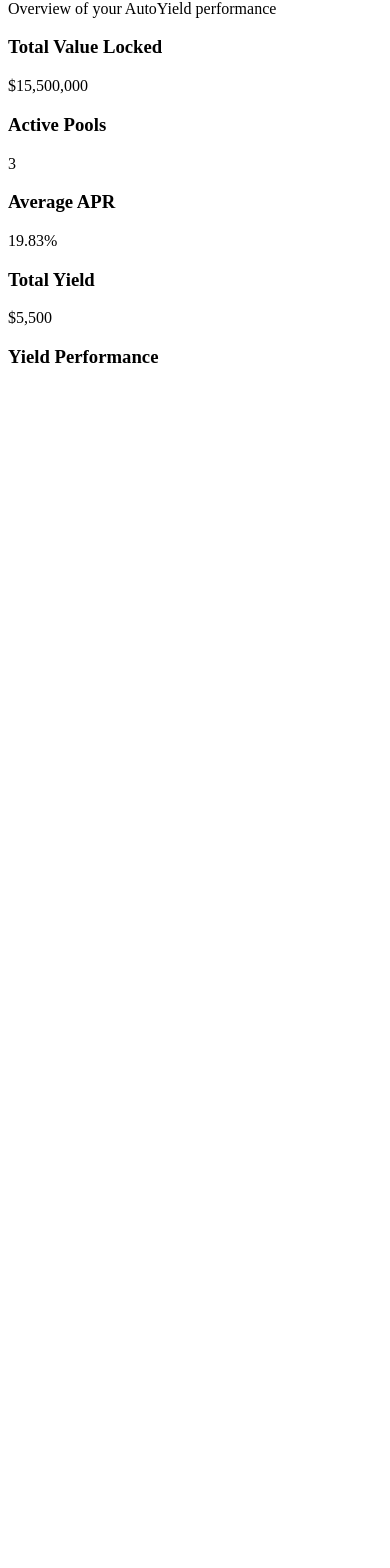
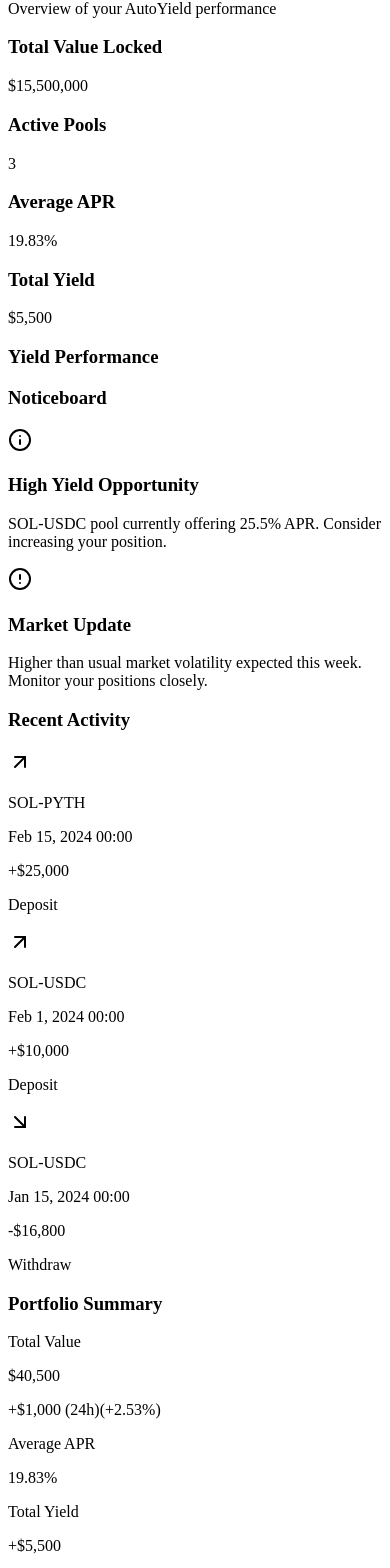
Before and after one commit to AutoYield-DeFi/AY, a React (Vite) app in the folder client/: page / in a window 390 px wide. Shown: the part 256-1824 px from the top of the page. Before the commit the page ends 844 px from the top, so only its background shows below. Built offline with nearby package versions, Linux system fonts and the light colour scheme.

Commit message:
Add dashboard page with portfolio summary, recent activity, and notices.  Includes internationalization support.
Screenshot: https://storage.googleapis.com/screenshot-production-us-central1/7d76da56-91a3-4197-acd7-40c116d48bcd/045f4593-664f-4368-a8d5-a2489df529f8.jpg

```diff
--- /dev/null
+++ b/client/src/components/dashboard/notice-board.tsx
@@ -0,0 +1,50 @@
+import { AlertCircle, Info } from "lucide-react";
+import { Card, CardContent, CardHeader, CardTitle } from "@/components/ui/card";
+import { useTranslation } from "react-i18next";
+
+export function NoticeBoard() {
+  const { t } = useTranslation();
+
+  const notices = [
+    {
+      type: "info",
+      title: t('dashboard.notices.high_yield_title'),
+      message: t('dashboard.notices.high_yield_message'),
+      icon: Info
+    },
+    {
+      type: "warning",
+      title: t('dashboard.notices.market_update_title'),
+      message: t('dashboard.notices.market_update_message'),
+      icon: AlertCircle
+    }
+  ];
+
+  return (
+    <Card className="card-gradient">
+      <CardHeader>
+        <CardTitle>{t('dashboard.notices.title')}</CardTitle>
+      </CardHeader>
+      <CardContent>
+        <div className="space-y-4">
+          {notices.map((notice, index) => (
+            <div
+              key={index}
+              className={`flex items-start gap-3 p-3 rounded-lg ${
+                notice.type === 'warning'
+                  ? 'bg-yellow-500/10 text-yellow-500'
+                  : 'bg-blue-500/10 text-blue-500'
+              }`}
+            >
+              <notice.icon className="h-5 w-5 shrink-0 mt-0.5" />
+              <div>
+                <h3 className="font-medium">{notice.title}</h3>
+                <p className="text-sm mt-1 opacity-90">{notice.message}</p>
+              </div>
+            </div>
+          ))}
+        </div>
+      </CardContent>
+    </Card>
+  );
+}
--- a/client/src/i18n/config.ts
+++ b/client/src/i18n/config.ts
@@ -94,6 +94,22 @@ i18n
             percent: '{{value, number}}%',
             currency: '{{value, currency}}',
           },
+          dashboard: {
+            title: 'Dashboard',
+            description: 'Overview of your AutoYield performance',
+            notices: {
+              title: 'Noticeboard',
+              high_yield_title: 'High Yield Opportunity',
+              high_yield_message: 'SOL-USDC pool currently offering 25.5% APR. Consider increasing your position.',
+              market_update_title: 'Market Update',
+              market_update_message: 'Higher than usual market volatility expected this week. Monitor your positions closely.',
+            },
+            recent_activity: 'Recent Activity',
+            portfolio_summary: 'Portfolio Summary',
+            total_value: 'Total Value',
+            average_apr: 'Average APR',
+            total_yield: 'Total Yield',
+          }
         },
       },
       es: {
@@ -182,6 +198,22 @@ i18n
             percent: '{{value, number}}%',
             currency: '{{value, currency}}',
           },
+          dashboard: {
+            title: 'Panel',
+            description: 'AutoYield performans özeti',
+            notices: {
+              title: 'Duyuru Panosu',
+              high_yield_title: 'Yüksek Getiri Fırsatı',
+              high_yield_message: 'SOL-USDC havuzu şu anda %25.5 APR sunuyor. Pozisyonunuzu artırmayı düşünün.',
+              market_update_title: 'Piyasa Güncellemesi',
+              market_update_message: 'Bu hafta normalden daha yüksek piyasa volatilitesi bekleniyor. Pozisyonlarınızı yakından takip edin.',
+            },
+            recent_activity: 'Son Aktiviteler',
+            portfolio_summary: 'Portföy Özeti',
+            total_value: 'Toplam Değer',
+            average_apr: 'Ortalama APR',
+            total_yield: 'Toplam Getiri',
+          }
         },
       },
       ja: {
@@ -270,6 +302,22 @@ i18n
             percent: '{{value, number}}%',
             currency: '{{value, currency}}',
           },
+          dashboard: {
+            title: 'ダッシュボード',
+            description: 'AutoYieldのパフォーマンス概要',
+            notices: {
+              title: '通知ボード',
+              high_yield_title: '高利回り機会',
+              high_yield_message: 'SOL-USDCプールが現在25.5%のAPRを提供中。ポジション増加をご検討ください。',
+              market_update_title: '市場アップデート',
+              market_update_message: '今週は通常より高い市場変動性が予想されます。ポジションを注意深く監視してください。',
+            },
+            recent_activity: '最近のアクティビティ',
+            portfolio_summary: 'ポートフォリオ概要',
+            total_value: '総額',
+            average_apr: '平均APR',
+            total_yield: '総利回り',
+          }
         },
       },
       tr: {
@@ -358,6 +406,22 @@ i18n
             percent: '{{value, number}}%',
             currency: '{{value, currency}}',
           },
+          dashboard: {
+            title: 'Panel',
+            description: 'AutoYield performans özeti',
+            notices: {
+              title: 'Duyuru Panosu',
+              high_yield_title: 'Yüksek Getiri Fırsatı',
+              high_yield_message: 'SOL-USDC havuzu şu anda %25.5 APR sunuyor. Pozisyonunuzu artırmayı düşünün.',
+              market_update_title: 'Piyasa Güncellemesi',
+              market_update_message: 'Bu hafta normalden daha yüksek piyasa volatilitesi bekleniyor. Pozisyonlarınızı yakından takip edin.',
+            },
+            recent_activity: 'Son Aktiviteler',
+            portfolio_summary: 'Portföy Özeti',
+            total_value: 'Toplam Değer',
+            average_apr: 'Ortalama APR',
+            total_yield: 'Toplam Getiri',
+          }
         },
       },
     },
--- a/client/src/pages/dashboard.tsx
+++ b/client/src/pages/dashboard.tsx
@@ -1,13 +1,33 @@
+import { NoticeBoard } from "@/components/dashboard/notice-board";
 import { OverviewChart } from "@/components/dashboard/overview-chart";
 import { StatsCards } from "@/components/dashboard/stats-cards";
+import { ArrowUpRight, ArrowDownRight } from "lucide-react";
+import { Card, CardContent, CardHeader, CardTitle } from "@/components/ui/card";
+import { formatCurrency } from "@/lib/utils";
+import { portfolioPositions, transactionHistory, pools, overviewStats } from "@/lib/mock-data";
+import { format } from "date-fns";
+import { useTranslation } from "react-i18next";
 
 export default function Dashboard() {
+  const { t } = useTranslation();
+
+  // Calculate total portfolio value and daily change
+  const totalValue = portfolioPositions.reduce((sum, pos) => sum + Number(pos.value), 0);
+  const totalValue24hAgo = portfolioPositions.reduce((sum, pos) => sum + Number(pos.value24hAgo), 0);
+  const valueChange = totalValue - totalValue24hAgo;
+  const valueChangePercent = (valueChange / totalValue24hAgo) * 100;
+
+  // Get recent transactions
+  const recentTransactions = transactionHistory
+    .sort((a, b) => new Date(b.timestamp).getTime() - new Date(a.timestamp).getTime())
+    .slice(0, 3);
+
   return (
     <div className="space-y-8">
       <div>
-        <h2 className="text-3xl font-bold tracking-tight">Dashboard</h2>
+        <h2 className="text-3xl font-bold tracking-tight">{t('dashboard.title')}</h2>
         <p className="text-muted-foreground">
-          Overview of your AutoYield performance
+          {t('dashboard.description')}
         </p>
       </div>
 
@@ -15,8 +35,92 @@ export default function Dashboard() {
         <StatsCards />
       </div>
 
-      <div className="grid gap-4 grid-cols-1 lg:grid-cols-4">
+      <div className="grid gap-4 grid-cols-1 lg:grid-cols-3">
         <OverviewChart />
+        <div className="lg:col-span-1">
+          <NoticeBoard />
+        </div>
+      </div>
+
+      <div className="grid gap-4 grid-cols-1 lg:grid-cols-2">
+        <Card className="card-gradient">
+          <CardHeader>
+            <CardTitle>{t('dashboard.recent_activity')}</CardTitle>
+          </CardHeader>
+          <CardContent>
+            <div className="space-y-4">
+              {recentTransactions.map((tx, index) => {
+                const pool = pools.find(p => p.id === tx.poolId);
+                const isDeposit = tx.type === "Deposit";
+
+                return (
+                  <div key={index} className="flex items-center justify-between p-3 rounded-lg bg-muted/50">
+                    <div className="flex items-center gap-3">
+                      {isDeposit ? (
+                        <ArrowUpRight className="h-5 w-5 text-green-500" />
+                      ) : (
+                        <ArrowDownRight className="h-5 w-5 text-red-500" />
+                      )}
+                      <div>
+                        <p className="font-medium">{pool?.name}</p>
+                        <p className="text-sm text-muted-foreground">
+                          {format(new Date(tx.timestamp), 'MMM d, yyyy HH:mm')}
+                        </p>
+                      </div>
+                    </div>
+                    <div className="text-right">
+                      <p className="font-medium">
+                        {isDeposit ? '+' : '-'}{formatCurrency(Number(tx.amount))}
+                      </p>
+                      <p className="text-sm text-muted-foreground">
+                        {t(`history.transaction_type.${tx.type.toLowerCase()}`)}
+                      </p>
+                    </div>
+                  </div>
+                );
+              })}
+            </div>
+          </CardContent>
+        </Card>
+
+        <Card className="card-gradient">
+          <CardHeader>
+            <CardTitle>{t('dashboard.portfolio_summary')}</CardTitle>
+          </CardHeader>
+          <CardContent>
+            <div className="space-y-4">
+              <div>
+                <p className="text-lg font-medium">{t('dashboard.total_value')}</p>
+                <div className="flex items-baseline gap-2">
+                  <p className="text-2xl font-bold">{formatCurrency(totalValue)}</p>
+                  <p className={`text-sm ${valueChange >= 0 ? 'text-green-500' : 'text-red-500'}`}>
+                    {valueChange >= 0 ? '+' : ''}{formatCurrency(valueChange)} (24h)
+                    <span className="ml-1">
+                      ({valueChangePercent >= 0 ? '+' : ''}{valueChangePercent.toFixed(2)}%)
+                    </span>
+                  </p>
+                </div>
+              </div>
+
+              <div className="border-t pt-4">
+                <div className="grid grid-cols-2 gap-4">
+                  <div>
+                    <p className="text-sm text-muted-foreground">{t('dashboard.average_apr')}</p>
+                    <p className="text-lg font-medium text-green-500">
+                      {overviewStats.averageApr}%
+                    </p>
+                  </div>
+                  <div>
+                    <p className="text-sm text-muted-foreground">{t('dashboard.total_yield')}</p>
+                    <p className="text-lg font-medium text-green-500">
+                      +{formatCurrency(overviewStats.totalYield)}
+                    </p>
+                  </div>
+                </div>
+              </div>
+            </div>
+          </CardContent>
+        </Card>
       </div>
     </div>
   );
```
